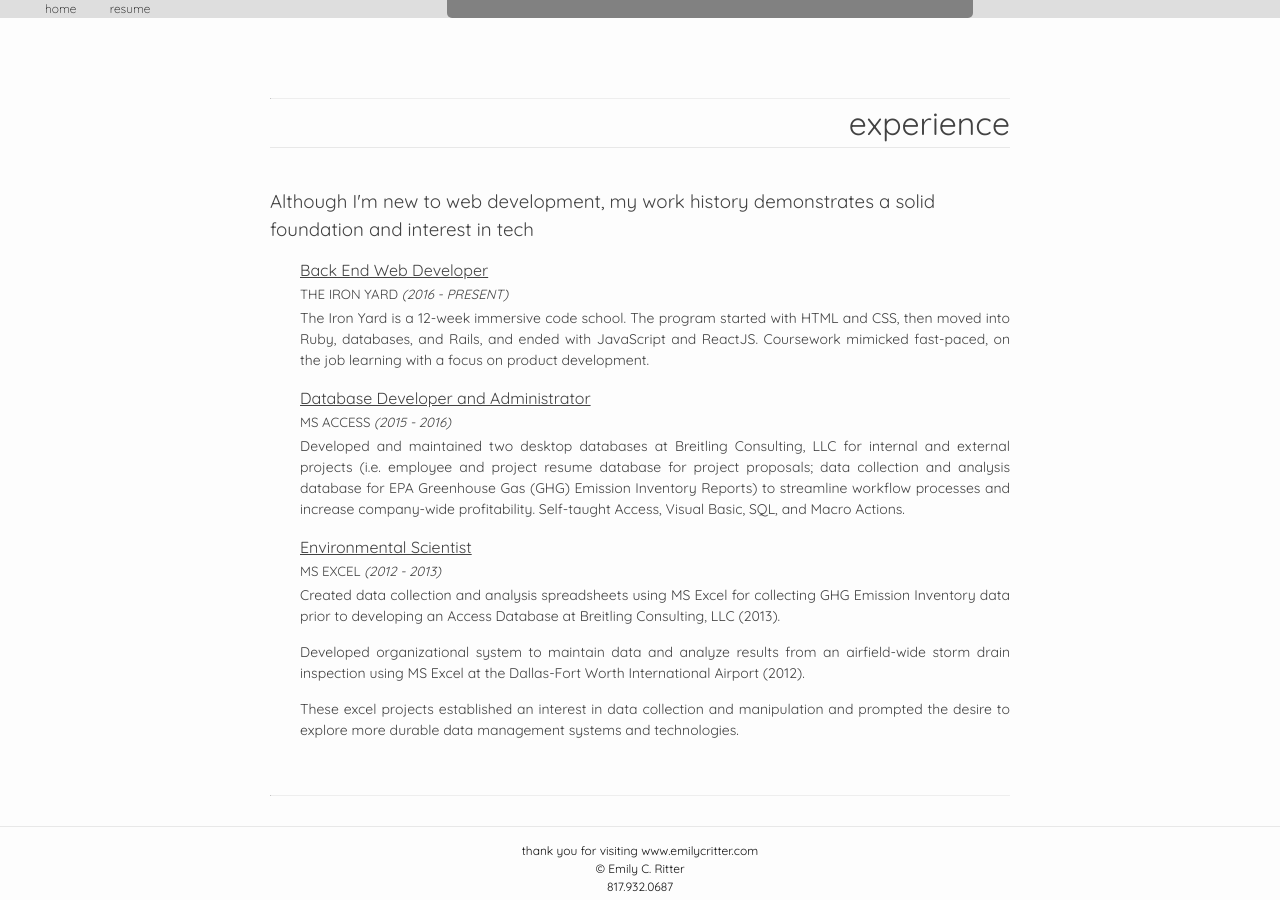
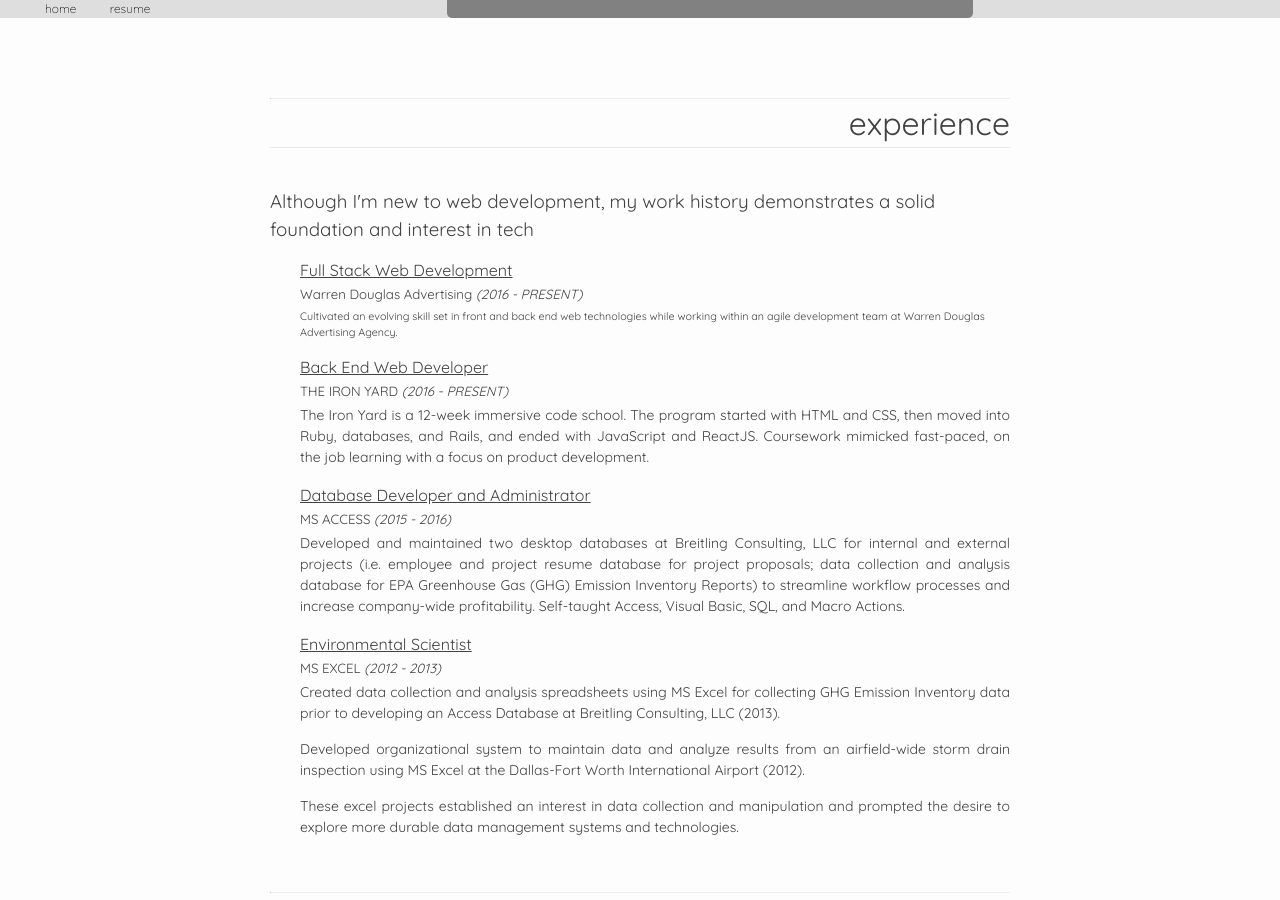
Before and after one commit to emilycritter/emilycritter.io, a Jekyll site: the page built from index.html, in a window 1280 px wide and 900 px high, scrolled down 3395 px. Built offline with Jekyll 4.4.1, drawn with Linux system fonts in a browser that asks for light colours; nearby versions of some CDN libraries.

Commit message:
Update work history

```diff
--- a/_includes/workhistory.html
+++ b/_includes/workhistory.html
@@ -4,6 +4,15 @@
   <br>
   <h3>Although I'm new to web development, my work history demonstrates a solid foundation and interest in tech</h3>
   <ul>
+    <li>
+      <h4>Full Stack Web Development</h4>
+      <h5>Warren Douglas Advertising <em>(2016 - PRESENT)</em></h5>
+      <h6>
+        Cultivated an evolving skill set in front and back end web technologies while working
+        within an agile development team at Warren Douglas Advertising Agency.
+      </h6>
+    </li>
+
     <li>
       <h4>Back End Web Developer</h4>
       <h5>THE IRON YARD <em>(2016 - PRESENT)</em></h5>
```
